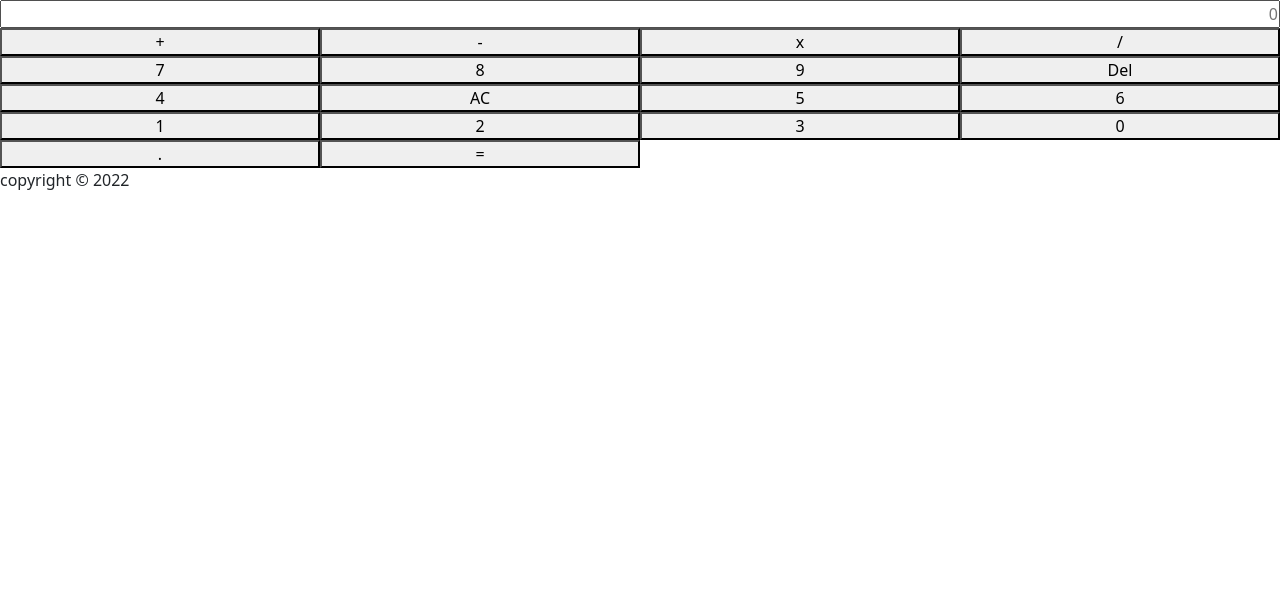
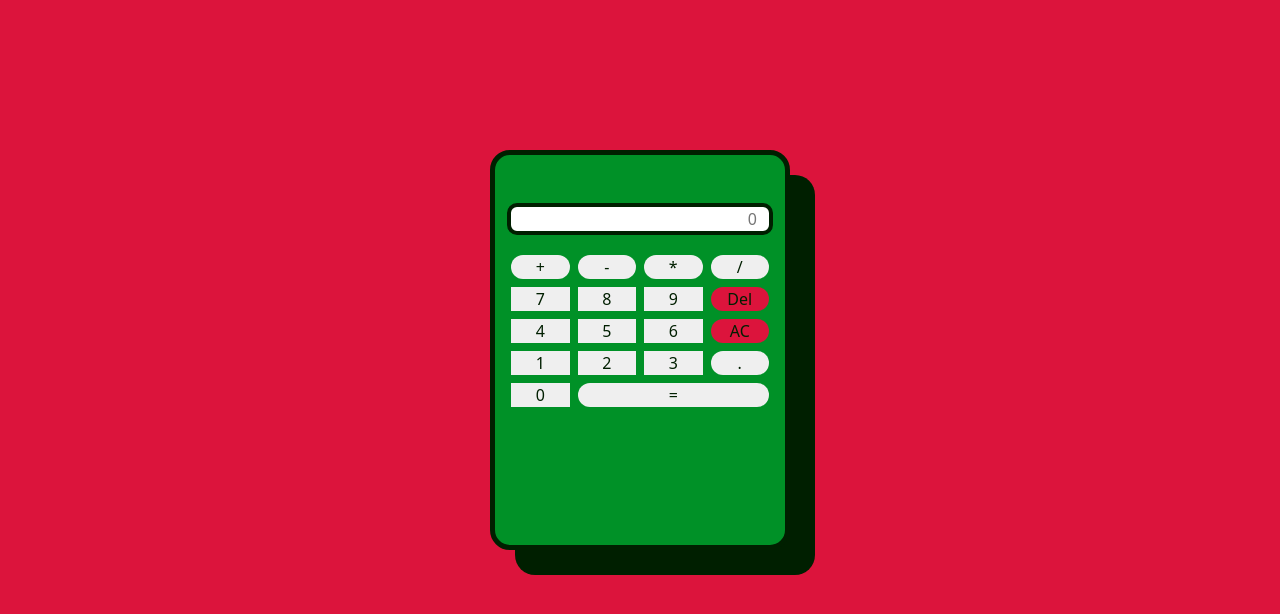
Before and after one commit to Dan1elH3ctor/Calculator, a plain HTML site: page index.html in a window 1280 px wide. Drawn offline with nearby package versions, Linux system fonts and the light colour scheme.

Commit message:
added CSS

```diff
--- a/index.html
+++ b/index.html
@@ -11,11 +11,11 @@
 </head>
 <body>
     <div>
-        <div class="calculator-buttons">
+        <!-- <div class="calculator-buttons"> -->
             <!-- input -->
-            <input type="text" class="calculator-screen" placeholder="0">
+            <!-- <input type="text" class="calculator-screen" placeholder="0"> -->
             <!-- buttons -->
-            <button class="delete" onclick="backspace()">Del</button>
+            <!-- <button class="delete" onclick="backspace()">Del</button>
             <button class="all-clear" onclick="clr()">AC</button>
             <button class="plus" onclick="calculations('+')" value="+">+</button>
             <button class="minus" onclick="calculations('-')"value="-">-</button>
@@ -35,6 +35,29 @@
             <button class="decimal" onclick="calculations('.')" value=".">.</button>
             <button class="equals" onclick="equalResults()"value="=">=</button>
         </div>
+    </div> -->
+    <div class="calculator container-fluid">
+        <div><input type="text" class="calculator-screen container-fluid mt-5 mb-3" placeholder="0"></div>
+        <div class="buttons">
+            <button class="num m-1 rounded-5" onclick="calculations('+')" value="+">+</button>
+            <button class="num m-1 rounded-5" onclick="calculations('-')" value="-">-</button>
+            <button class="num m-1 rounded-5" onclick="calculations('*')" value="*">*</button>
+            <button class="num m-1 rounded-5" onclick="calculations('/')" value="/">/</button>
+            <button class="num m-1" onclick="calculations(7)" value="7">7</button>
+            <button class="num m-1" onclick="calculations(8)" value="8">8</button>
+            <button class="num m-1" onclick="calculations(9)" value="9">9</button>
+            <button id="Del" class="num m-1 rounded-5" onclick="backspace()">Del</button>
+            <button class="num m-1" onclick="calculations(4)" value="4">4</button>
+            <button class="num m-1" onclick="calculations(5)" value="5">5</button>
+            <button class="num m-1" onclick="calculations(6)" value="6">6</button>
+            <button id="AC" class="num m-1 rounded-5" onclick="clr()">AC</button>
+            <button class="num m-1" onclick="calculations(1)" value="1">1</button>
+            <button class="num m-1" onclick="calculations(2)" value="2">2</button>
+            <button class="num m-1" onclick="calculations(3)" value="3">3</button>
+            <button class="num m-1 rounded-5" onclick="calculations('.')" value=".">.</button>
+            <button class="num m-1" onclick="calculations(0)" value="0">0</button>
+            <button id="equal" class="num m-1 rounded-5" onclick="equalResults()" value="=">=</button>
+        </div>
     </div>
 
 
@@ -42,8 +65,5 @@
     <script src="./js/code.js"></script>
     <!-- JavaScript Bundle with Popper -->
     <script src="https://cdn.jsdelivr.net/npm/bootstrap@5.2.3/dist/js/bootstrap.bundle.min.js" integrity="sha384-kenU1KFdBIe4zVF0s0G1M5b4hcpxyD9F7jL+jjXkk+Q2h455rYXK/7HAuoJl+0I4" crossorigin="anonymous"></script>
-    <footer>
-        copyright © 2022
-    </footer>
 </body>
 </html>
--- a/stylesheet/style.css
+++ b/stylesheet/style.css
@@ -5,60 +5,45 @@
     padding: 0;
     box-sizing: border-box;
   }
-  .calculator-buttons {
+  .buttons{
     display: grid;
     grid-template-rows: repeat(5, 1fr);
     grid-template-columns: repeat(4, 1fr);
+    justify-content: center;
   }
-input {
-    grid-column: span 4;
+  .calculator-screen{
     text-align: end;
+    border: solid 4px rgb(0, 31, 0);
+    border-radius: 10px;
+  }
+ .calculator {
+    background-color: rgb(0, 145, 39);
+    width: 300px;
+    height: 50vh;
+    box-shadow: 25px 25px rgb(0, 31, 0);
+    border: solid rgb(0, 31, 0) 5px;
+    border-radius: 20px;
+    margin-top: 150px;
 }
-.plus {
-    grid-row-start: 2;
-    grid-row-end: ;
-    grid-column-start: 1;
-    grid-column-end: ;
+
+body{
+    background-color: crimson;
 }
-.minus{
-    grid-row-start: 2;
-    grid-row-end: ;
-    grid-column-start: 2;
-    grid-column-end: ;
+#AC, #Del{
+    background-color: crimson;
 }
-.multiply{
-    grid-row-start: 2;
-    grid-row-end: ;
-    grid-column-start: 3;
-    grid-column-end: ;
+.num{
+    color: rgb(0, 31, 0);
+    border:  none;
 }
-.divide{
-    grid-row-start: 2;
-    grid-row-end: ;
-    grid-column-start: 4;
-    grid-column-end: ;
+#equal{
+    grid-column: span 3;
 }
-.seven{
-    grid-row-start: 3;
-    grid-row-end: ;
-    grid-column-start: 1;
-    grid-column-end: ;
+
+
+@media screen and (max-width: 300px) {
+    .calculator {
+        width: 100%;
+    }
+
 }
-.eight{
-    grid-row-start: 3;
-    grid-row-end: ;
-    grid-column-start: 2;
-    grid-column-end: ;
-}
-.nine{
-    grid-row-start: 3;
-    grid-row-end: ;
-    grid-column-start: 3;
-    grid-column-end: ;
-}
-.four{
-    grid-row-start: 4;
-    grid-row-end: ;
-    grid-column-start: 1;
-    grid-column-end: ;
-}
```
